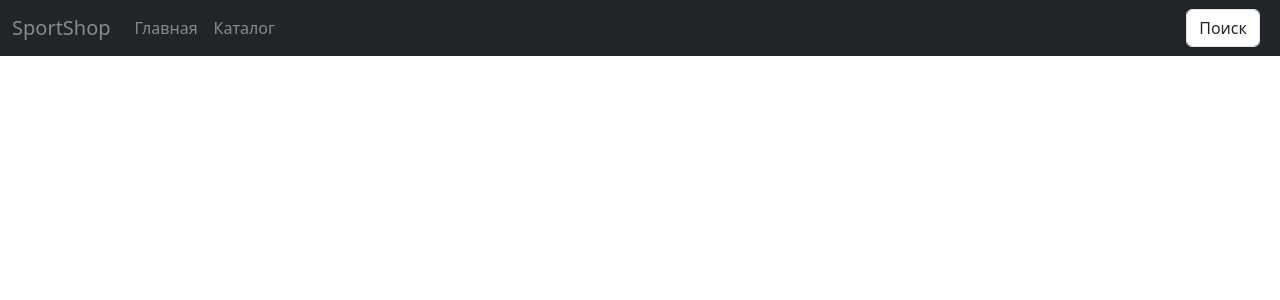
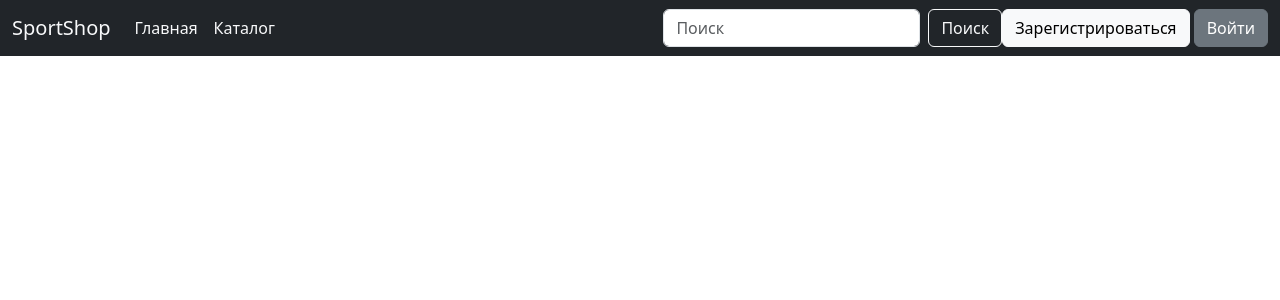
Before and after one commit to kobalt19/SportShopSite, a Flask app: page / in a window 1280 px wide. Shown: the top 300 px of the page. Run offline with Flask 3, Linux system fonts and the light colour scheme.

Commit message:
отредактирована заготовка, готовы вход и выход из аккаунта

```diff
--- a/main.py
+++ b/main.py
@@ -1,11 +1,13 @@
+import datetime as dt
 from flask import Flask, render_template, redirect
-from flask_login import LoginManager, login_user
+from flask_login import LoginManager, login_required, login_user, logout_user
 from data import db_session
 from data.users import User
 from forms.user import LoginForm, RegisterForm
 
 app = Flask(__name__)
 app.config['SECRET_KEY'] = 'yandexlyceum_secret_key'
+app.config['PERMANENT_SESSION_LIFETIME'] = dt.timedelta(days=365)
 
 login_manager = LoginManager()
 login_manager.init_app(app)
@@ -40,6 +42,26 @@ def register():
     return render_template('register.html', title='Регистрация', form=form)
 
 
+@app.route('/login/', methods={'GET', 'POST'})
+def login():
+    form = LoginForm()
+    if form.validate_on_submit():
+        db_sess = db_session.create_session()
+        user = db_sess.query(User).filter(User.email == form.email.data).first()
+        if user and user.check_password(form.password.data):
+            login_user(user, remember=form.remember_me.data)
+            return redirect('/')
+        return render_template('login.html', message='Неправильный логин или пароль', form=form)
+    return render_template('login.html', title='Авторизация', form=form)
+
+
+@app.route('/logout/')
+@login_required
+def logout():
+    logout_user()
+    return redirect('/')
+
+
 @app.route('/')
 def index():
     kwargs = {
--- a/templates/base.html
+++ b/templates/base.html
@@ -10,9 +10,9 @@
 	<body>
 		<script src="https://cdn.jsdelivr.net/npm/bootstrap@5.3.0-alpha2/dist/js/bootstrap.bundle.min.js" integrity="sha384-qKXV1j0HvMUeCBQ+QVp7JcfGl760yU08IQ+GpUo5hlbpg51QRiuqHAJz8+BrxE/N" crossorigin="anonymous"></script>
 		<nav class="navbar navbar-expand-lg bg-dark">
-			<div class="container-fluid">
+			<div class="container-fluid d-flex align-baseline">
 				<a class="navbar-brand" href="/">
-					<span class="header-item"> SportShop </span>
+					<span class="header-item text-light"> SportShop </span>
 				</a>
 				<button class="navbar-toggler" type="button" data-bs-toggle="collapse" data-bs-target="#navbarSupportedContent" aria-controls="navbarSupportedContent" aria-expanded="false" aria-label="Toggle navigation">
       				<span class="navbar-toggler-icon"></span>
@@ -20,20 +20,35 @@
     			<div class="collapse navbar-collapse" id="navbarSupportedContent">
     				<ul class="navbar-nav me-auto mb-2 mb-lg-0">
     					<li class="navbar-item">
-    						<a class="nav-link active" aria-current="page" href="/">
-								<span class="header-item"> Главная </span>
-							</a>
+    						<a class="nav-link active text-light" aria-current="page" href="/"> Главная </a>
     					</li>
     					<li class="navbar-item">
-    						<a class="nav-link" href="#">
-								<span class="header-item"> Каталог </span>
-							</a>
+    						<a class="nav-link text-light" href="#"> Каталог </a>
     					</li>
     				</ul>
-    				<form class="d-flex" role="search">
-    					<button class="form-control me-2 head-item" type="search" placeholder="Поиск" aria-label="Поиск" href="#"> Поиск </button>
-    				</form>
     			</div>
+				{% if current_user.is_authenticated %}
+					<a class="navbar-brand justify-content-end text-light" href="/logout/">
+						{{ current_user.name }}
+					</a>
+				{% else %}
+					<div class="collapse navbar-collapse justify-content-end" id="navbarContentRight">
+						<ul class="navbar-nav">
+							<li class="navbar-item d-flex">
+								<form role="search" class="d-flex">
+									<input class="form-control me-2" type="search" placeholder="Поиск" aria-label="Поиск">
+									<button class="btn btn-outline-light" type="submit"> Поиск </button>
+								</form>
+							</li>
+							<li class="navbar-item d-flex">
+								<div>
+									<a type="button" class="btn btn-light" href="/register/"> Зарегистрироваться </a>
+									<a type="button" class="btn btn-secondary" href="/login/"> Войти </a>
+								</div>
+							</li>
+						</ul>
+					</div>
+				{% endif %}
     		</div>
     	</nav>
 		<div class="content">
--- a/templates/login.html
+++ b/templates/login.html
@@ -16,13 +16,14 @@
         <p>
             {{ form.password.label }}
             {{ form.password(class="form-control", type="password") }} <br>
+            {% for error in form.password.errors %}
                 <div class="alert alert-danger" role="alert">
                     {{ error }}
                 </div>
             {% endfor %}
         </p>
         <p> {{ form.remember_me() }} {{ form.remember_me.label }} </p>
-        <p> {{ form.submit("type="submit", class="btn btn-primary") }} </p>
+        <p> {{ form.submit(type="submit", class="btn btn-primary") }} </p>
         <div> {{ message }} </div>
     </form>
 {% endblock %}
```
Also changed, not shown: db/sports.db.
